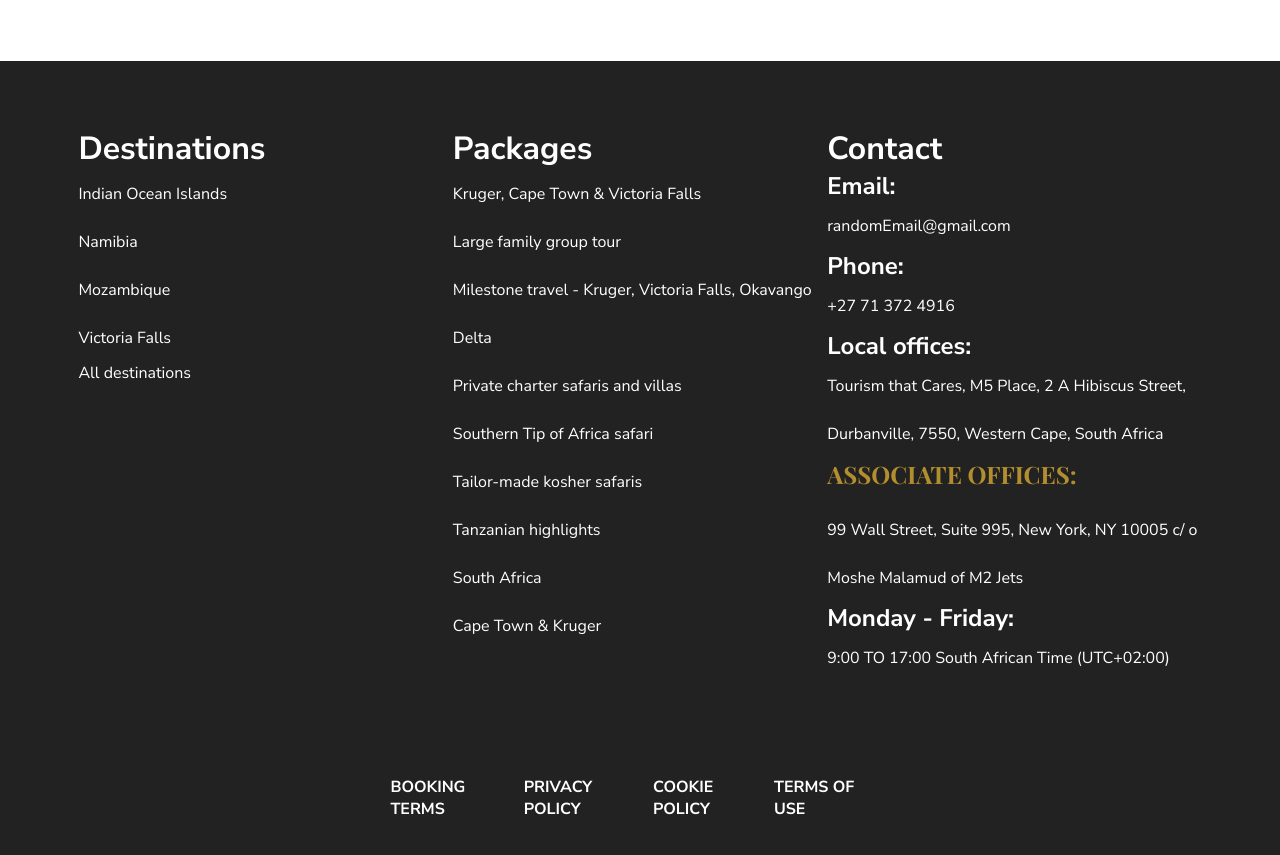
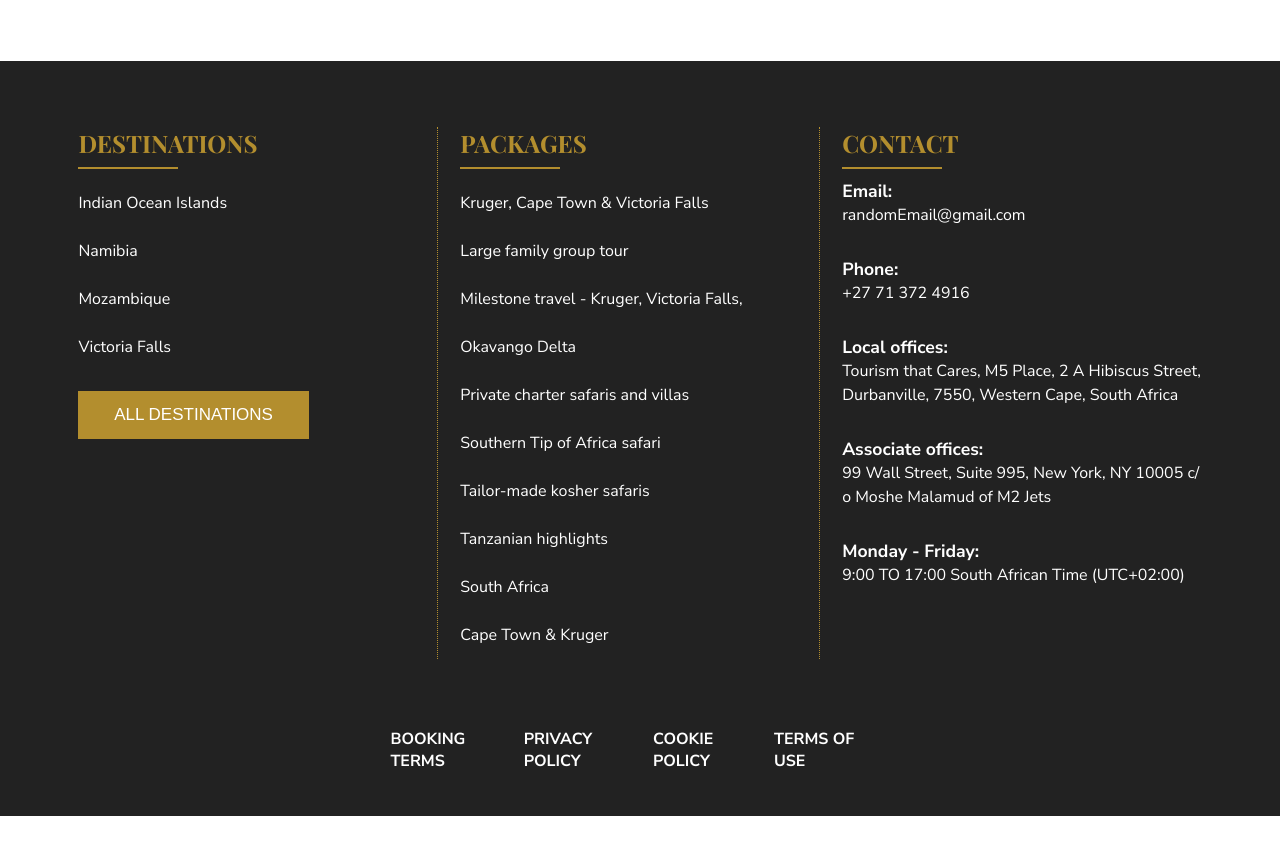
Before and after one commit to Rxshdiy/Luxury-Kosher-Recreation, a plain HTML site: page index.html in a window 1280 px wide. Shown: the part 5012-5867 px from the top of the page. After the commit the page ends 5828 px from the top, so only its background shows below. Drawn offline with nearby package versions, Linux system fonts and the light colour scheme.

Commit message:
finished footer css

```diff
--- a/index.html
+++ b/index.html
@@ -311,7 +311,7 @@
               <p>Namibia</p>
               <p>Mozambique</p>
               <p>Victoria Falls</p>
-              <div class="button">All destinations</div>
+              <button>All destinations</button>
             </div>
             <div class="packages-footer">
               <h1>Packages</h1>
@@ -340,7 +340,7 @@
               <p>‍Tourism that Cares, M5 Place, 2 A Hibiscus Street, Durbanville, 7550, Western Cape, South Africa</p>
             </div>
             <div class="associate-offices">
-              <h3>Associate offices:</h3>
+              <h2>Associate offices:</h2>
               <p>‍99 Wall Street, Suite 995, New York, NY 10005 c/ o Moshe Malamud of M2 Jets</p>
             </div>
             <div class="opening-times">
--- a/styles/footer.css
+++ b/styles/footer.css
@@ -19,8 +19,9 @@ footer{
   grid-area: 1 / 1 / 2 / 2;
   display: grid;
   grid-template-columns: 1fr 1fr 1fr;
-  padding: 4% 5%;
+  padding: 4% 5% 2% 5%;
   color: white;
+  gap: 2%;
 }
 
 .footer-grid-item1-grid img{
@@ -32,16 +33,63 @@ footer{
   line-height: 3rem;
 }
 
-.footer-grid-item1-grid h3{
+.footer-grid-item1-grid h1{
   font-size: 1.5rem;
   font-weight: 700;
   text-transform: uppercase;
   margin-bottom: 1rem;
   font-family: "Playfair Display", sans-serif;
   color: #b38e2e;
+  position: relative;
+  margin-bottom: 20px;
 }
 
+.footer-grid-item1-grid h1::after{
+  content: "";
+  position: absolute;
+  bottom: -10px;
+  left: 0;
+  width: 100px;
+  height: 1px;
+  border-bottom: 1px dotted #b38e2e;
+  background-color: #b38e2e;
+}
 
+.footer-grid-item1-grid h2{
+  font-size: 1.1rem;
+  font-weight: 700;
+  position: relative;
+}
+
+.contact-footer p{
+  font-size: 1rem;
+  font-weight: 400;
+  position: relative;
+  line-height: 1.5em;
+  margin-bottom: 30px;
+}
+
+.destinations-footer, .packages-footer{
+  border-right: 1px dotted #b38e2e;
+}
+
+.destinations-footer button{
+  padding: 4% 10%;
+  border: none;
+  background-color: #b38e2e;
+  font-size: 17px;
+  color: white;
+  text-transform: uppercase;
+  cursor: pointer;
+  transition: all 0.5s ease;
+  margin-top: 20px;
+}
+
+.destinations-footer button:hover{
+  background-color: rgb(46, 45, 45);
+  transform: translateY(-6px);
+  transition: all 0.5s ease;
+}
 
 .footer-policies{
   grid-area: 2 / 1 / 3 / 2;
--- a/styles/style.css
+++ b/styles/style.css
@@ -272,6 +272,9 @@ nav{
 
 /* create the exact same css of dropdown-list2 for dropdown-list1 */
 
+.active{
+  display: flex;
+}
 .dropdown-list1{
   display: none;
   position: absolute;
@@ -934,59 +937,55 @@ nav{
 .bottom1{
   background-image: linear-gradient(rgba(0,0,0,.44),rgba(0,0,0,.44)),url(../assets/Capetown\ sa\ \(1\).jpg);
   background-position: center;
-  background-size: cover;
-  display: flex;
-  flex-direction: column;
-  justify-content: center;
-  align-items: center;
+  background-size: 100%;
 }
 
 .bottom2{
   background-image: linear-gradient(rgba(0,0,0,.44),rgba(0,0,0,.44)),url(../assets/dropdown-list-2/Beach\ Gambia.jpg);
   background-position: center;
-  background-size: cover;
+  background-size: 100%;
 }
 
 .bottom3{
   background-image: linear-gradient(rgba(0,0,0,.44),rgba(0,0,0,.44)),url(../assets/dropdown-list-2/Wild\ Experiences_\ Luxury\ Travel\ -\ Andbeyond\ Sandibe\ Okavango\ Delta.jpg);
   background-position: center;
-  background-size: cover;
+  background-size: 100%;
 }
 
 .bottom4{
   background-image: linear-gradient(rgba(0,0,0,.44),rgba(0,0,0,.44)),url(../assets/dropdown-list-2/Destination\ Rwanda!.jpg);
   background-position: center;
-  background-size: cover;
+  background-size: 100%;
 }
 
 .bottom5{
   background-image: linear-gradient(rgba(0,0,0,.44),rgba(0,0,0,.44)),url(../assets/dropdown-list-2/20\ Must-Visit\ Tourist\ Sites\ in\ Ghana\ -\ The\ Best\ Things\ to\ Do\ in\ Ghana\ Visual\ Story.jpg);
   background-position: center;
-  background-size: cover;
+  background-size: 100%;
 }
 
 .bottom6{
   background-image: linear-gradient(rgba(0,0,0,.44),rgba(0,0,0,.44)),url(../assets/dropdown-list-2/Explore\ Mozambique\ Holidays\ And\ The\ Best\ Places\ To\ Visit\ -\ Dream\ Africa.jpg);
   background-position: center;
-  background-size: cover;
+  background-size: 100%;
 }
 
 .bottom7{
   background-image: linear-gradient(rgba(0,0,0,.44),rgba(0,0,0,.44)),url(../assets/dropdown-list-2/Africa\ -\ Luanda\,\ Angola.jpg);
   background-position: center;
-  background-size: cover;
+  background-size: 100%;
 }
 
 .bottom8{
   background-image: linear-gradient(rgba(0,0,0,.44),rgba(0,0,0,.44)),url(../assets/dropdown-list-2/Top\ 20\ Best\ Things\ To\ Do\ In\ Uganda.jpg);
   background-position: center;
-  background-size: cover;
+  background-size: 100%;
 }
 
 .bottom9{
   background-image: linear-gradient(rgba(0,0,0,.44),rgba(0,0,0,.44)),url(../assets/Строительство\ частных\ домов\ от\ Studia\ 54.jpg);
   background-position: center;
-  background-size: cover;
+  background-size: 100%;
 }
 
 .bottom1, .bottom2, .bottom3, .bottom4, .bottom5, .bottom6, .bottom7, .bottom8, .bottom9{
@@ -999,7 +998,7 @@ nav{
   text-align: center;
   color: white;
   font-size: 1em;
-  transition: all 0.5s ease;
+  transition: all 2s ease;
 }
 
 .bottom1 h1, .bottom2 h1, .bottom3 h1, .bottom4 h1, .bottom5 h1, .bottom6 h1, .bottom7 h1, .bottom8 h1, .bottom9 h1{
@@ -1021,8 +1020,8 @@ nav{
 }
 
 .bottom1:hover, .bottom2:hover, .bottom3:hover, .bottom4:hover, .bottom5:hover, .bottom6:hover, .bottom7:hover, .bottom8:hover, .bottom9:hover{
-  background-size: 105%;
-  transition: all 0.5s ease-in;
+  background-size: 110%;
+  transition: all 2s ease-in;
   cursor: pointer;
 }
 
```
